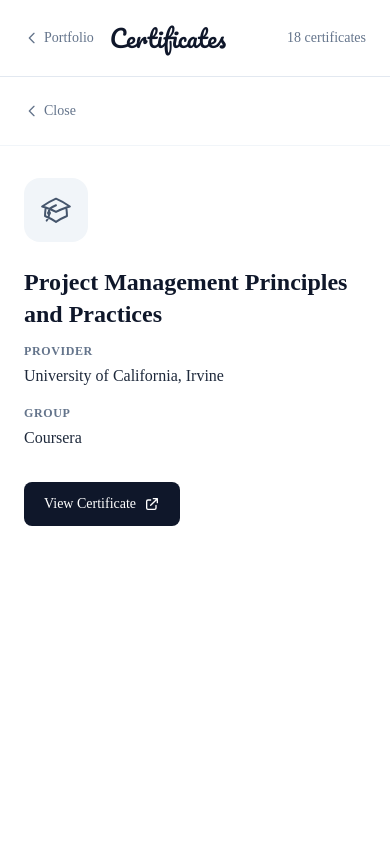
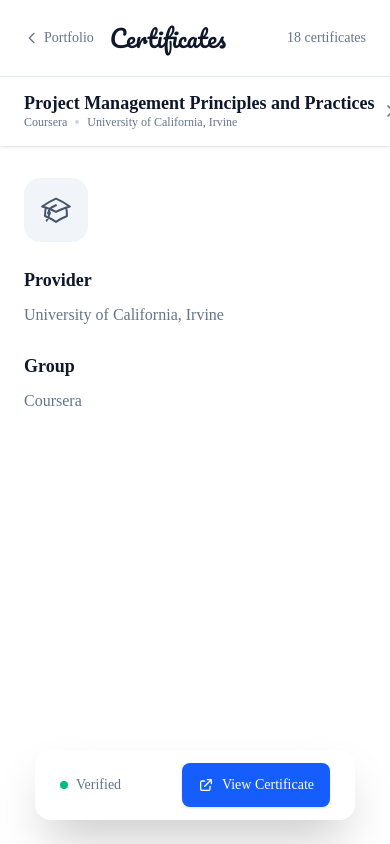
Before and after one commit to tqdat410/da-portfolio-v4.0, a Next.js app: page /certificates in a window 390 px wide. Both pictures are taken after a click on the button 195 px from the left and 173 px from the top of the page. Built offline with nearby package versions, Linux system fonts and the light colour scheme; a web font is replaced by a local one.

Commit message:
feat(certificates): sync page style with projects page design
- Glassmorphism header with title, group, provider info
- Floating footer toolbar with View Certificate button
- List panel heading style with dot indicator (matches projects)
- Mobile layout with bg-slate-50 and overflow-hidden

```diff
--- a/src/components/certificates-page/certificate-detail-panel.tsx
+++ b/src/components/certificates-page/certificate-detail-panel.tsx
@@ -10,22 +10,31 @@
 
 export function CertificateDetailPanel({ certificate, groupName, onClose }: CertificateDetailPanelProps) {
   return (
-    <div className="h-full bg-white">
-      {/* Close button */}
-      <div className="sticky top-0 z-10 bg-white/90 backdrop-blur-sm border-b border-slate-100 px-6 py-3 flex items-center">
+    <div className="h-full bg-white flex flex-col relative overflow-hidden">
+      {/* Header - matches project detail panel glassmorphism style */}
+      <div className="bg-white/60 backdrop-blur-md border-b border-white/30 px-6 py-3 flex items-center justify-between z-10 shrink-0 shadow-sm">
+        <div className="flex flex-col">
+          <h2 className="text-lg font-bold text-text-primary truncate leading-tight">{certificate.name}</h2>
+          <div className="flex items-center gap-2 text-xs font-medium">
+            <span className="text-text-secondary">{groupName}</span>
+            <span className="w-1 h-1 rounded-full bg-slate-300" />
+            <span className="text-text-secondary">{certificate.provider}</span>
+          </div>
+        </div>
         <button
           onClick={onClose}
-          className="text-sm text-text-secondary hover:text-text-primary transition-colors flex items-center gap-1"
+          className="p-2 rounded-full hover:bg-white/50 text-text-secondary transition-colors"
+          aria-label="Close"
         >
-          <svg className="w-4 h-4" fill="none" viewBox="0 0 24 24" stroke="currentColor" strokeWidth={2}>
-            <path strokeLinecap="round" strokeLinejoin="round" d="M15 19l-7-7 7-7" />
+          <svg className="w-5 h-5" fill="none" viewBox="0 0 24 24" stroke="currentColor" strokeWidth={2}>
+            <path strokeLinecap="round" strokeLinejoin="round" d="M6 18L18 6M6 6l12 12" />
           </svg>
-          Close
         </button>
       </div>
 
-      {/* Content */}
-      <div className="px-6 py-8">
+      {/* Scrollable Content */}
+      <div className="flex-1 overflow-y-auto relative">
+        <div className="px-6 py-8 pb-24">
           {/* Certificate icon */}
           <div className="w-16 h-16 rounded-2xl bg-slate-100 flex items-center justify-center mb-6">
             <svg className="w-8 h-8 text-slate-600" fill="none" viewBox="0 0 24 24" stroke="currentColor" strokeWidth={1.5}>
@@ -33,36 +42,16 @@
             </svg>
           </div>
 
-        <h2 className="text-2xl font-bold text-text-primary mb-2">
-          {certificate.name}
-        </h2>
+          {/* Details */}
+          <section className="mb-6">
+            <h3 className="text-lg font-semibold text-text-primary mb-2">Provider</h3>
+            <p className="text-accent-shadow leading-relaxed">{certificate.provider}</p>
+          </section>
 
-        {/* Meta */}
-        <div className="space-y-3 mb-8">
-          <div>
-            <span className="text-xs uppercase tracking-wider text-text-secondary font-semibold">Provider</span>
-            <p className="text-text-body mt-0.5">{certificate.provider}</p>
-          </div>
-          <div>
-            <span className="text-xs uppercase tracking-wider text-text-secondary font-semibold">Group</span>
-            <p className="text-text-body mt-0.5">{groupName}</p>
-          </div>
-        </div>
-
-        {/* View certificate link */}
-        {certificate.url && (
-          <a
-            href={certificate.url}
-            target="_blank"
-            rel="noopener noreferrer"
-            className="inline-flex items-center gap-2 px-5 py-2.5 rounded-lg bg-text-primary text-white text-sm font-medium hover:bg-text-primary/90 transition-colors"
-          >
-            View Certificate
-            <svg className="w-4 h-4" fill="none" viewBox="0 0 24 24" stroke="currentColor" strokeWidth={2}>
-              <path strokeLinecap="round" strokeLinejoin="round" d="M10 6H6a2 2 0 00-2 2v10a2 2 0 002 2h10a2 2 0 002-2v-4M14 4h6m0 0v6m0-6L10 14" />
-            </svg>
-          </a>
-        )}
+          <section className="mb-6">
+            <h3 className="text-lg font-semibold text-text-primary mb-2">Group</h3>
+            <p className="text-accent-shadow leading-relaxed">{groupName}</p>
+          </section>
 
           {!certificate.url && (
             <p className="text-sm text-text-secondary italic">
@@ -71,5 +60,32 @@
           )}
         </div>
       </div>
+
+      {/* Footer Tools Bar - Floating (matches project detail panel) */}
+      {certificate.url && (
+        <div className="absolute bottom-6 left-0 right-0 z-20 flex justify-center pointer-events-none px-6">
+          <div className="bg-white/60 backdrop-blur-md border border-white/30 px-6 py-3 rounded-2xl shadow-2xl flex items-center justify-between gap-12 pointer-events-auto min-w-[320px]">
+            {/* Group info (Left) */}
+            <div className="flex items-center gap-2">
+              <span className="w-2 h-2 rounded-full bg-emerald-500" />
+              <span className="text-sm font-medium text-text-secondary">Verified</span>
+            </div>
+
+            {/* Action Button (Right) */}
+            <a
+              href={certificate.url}
+              target="_blank"
+              rel="noopener noreferrer"
+              className="px-4 py-1.5 rounded-lg bg-blue-600 text-white text-sm font-medium hover:bg-blue-700 transition-colors flex items-center gap-2 shadow-sm"
+            >
+              <svg className="w-4 h-4" fill="none" viewBox="0 0 24 24" stroke="currentColor" strokeWidth={2}>
+                <path strokeLinecap="round" strokeLinejoin="round" d="M10 6H6a2 2 0 00-2 2v10a2 2 0 002 2h10a2 2 0 002-2v-4M14 4h6m0 0v6m0-6L10 14" />
+              </svg>
+              View Certificate
+            </a>
+          </div>
+        </div>
+      )}
+    </div>
   );
 }
--- a/src/components/certificates-page/certificate-list-panel.tsx
+++ b/src/components/certificates-page/certificate-list-panel.tsx
@@ -11,13 +11,14 @@
   const groups = content.about.certificates.items;
 
   return (
-    <div className="h-full bg-slate-50">
-      <div className="p-4 space-y-6">
+    <div className="min-h-full bg-slate-50 overflow-y-auto">
+      <div className="p-4 space-y-6 pb-20 md:pb-6">
         {groups.map((group, gIdx) => (
           <div key={group.name}>
-            <h3 className="pacifico-regular text-xl text-text-primary mb-3 px-2 flex items-center gap-2">
+            <h3 className="font-bold text-lg text-text-primary mb-3 px-2 flex items-center gap-2">
+              <span className="w-1.5 h-1.5 rounded-full bg-text-secondary"></span>
               {group.name}
-              <span className="text-sm font-sans text-text-secondary font-normal">
+              <span className="text-sm font-normal text-text-secondary">
                 ({group.count})
               </span>
             </h3>
@@ -29,7 +30,7 @@
                   <button
                     key={key}
                     onClick={() => onSelect(gIdx, iIdx)}
-                    className={`w-full text-left p-3 rounded-lg transition-colors duration-150 flex items-start gap-3 ${
+                    className={`w-full flex items-center gap-3 p-3 rounded-lg text-left transition-colors duration-150 ${
                       isSelected
                         ? "bg-white border-l-3 border-slate-800 shadow-sm"
                         : "hover:bg-white/70 border-l-3 border-transparent"
@@ -37,24 +38,25 @@
                     aria-current={isSelected ? "true" : undefined}
                   >
                     {/* Icon */}
-                    <div className="w-8 h-8 rounded-lg bg-slate-200 flex items-center justify-center flex-shrink-0 mt-0.5">
-                      <svg className="w-4 h-4 text-slate-600" fill="none" viewBox="0 0 24 24" stroke="currentColor" strokeWidth={2}>
-                        <path strokeLinecap="round" strokeLinejoin="round" d="M9 12l2 2 4-4m6 2a9 9 0 11-18 0 9 9 0 0118 0z" />
+                    <div className="w-14 h-14 rounded-lg bg-slate-200 flex items-center justify-center flex-shrink-0">
+                      <svg className="w-6 h-6 text-slate-600" fill="none" viewBox="0 0 24 24" stroke="currentColor" strokeWidth={1.5}>
+                        <path strokeLinecap="round" strokeLinejoin="round" d="M4.26 10.147a60.438 60.438 0 0 0-.491 6.347A48.62 48.62 0 0 1 12 20.904a48.62 48.62 0 0 1 8.232-4.41 60.46 60.46 0 0 0-.491-6.347m-15.482 0a50.636 50.636 0 0 0-2.658-.813A59.906 59.906 0 0 1 12 3.493a59.903 59.903 0 0 1 10.399 5.84c-.896.248-1.783.52-2.658.814m-15.482 0A50.717 50.717 0 0 1 12 13.489a50.702 50.702 0 0 1 7.74-3.342M6.75 15a.75.75 0 1 0 0-1.5.75.75 0 0 0 0 1.5Zm0 0v-3.675A55.378 55.378 0 0 1 12 8.443m-7.007 11.55A5.981 5.981 0 0 0 6.75 15.75v-1.5" />
                       </svg>
                     </div>
 
+                    {/* Info */}
                     <div className="flex-1 min-w-0">
                       <h4 className="text-sm font-semibold text-text-primary leading-snug">
                         {item.name}
                       </h4>
-                      <p className="text-xs text-text-secondary mt-0.5">
+                      <p className="text-xs text-text-secondary line-clamp-1 mt-0.5">
                         {item.provider}
                       </p>
                     </div>
 
                     {/* Link indicator */}
                     {item.url && (
-                      <div className="flex-shrink-0 mt-1">
+                      <div className="flex-shrink-0">
                         <svg className="w-3.5 h-3.5 text-slate-400" fill="none" viewBox="0 0 24 24" stroke="currentColor" strokeWidth={2}>
                           <path strokeLinecap="round" strokeLinejoin="round" d="M10 6H6a2 2 0 00-2 2v10a2 2 0 002 2h10a2 2 0 002-2v-4M14 4h6m0 0v6m0-6L10 14" />
                         </svg>
--- a/src/components/certificates-page/certificates-page-client.tsx
+++ b/src/components/certificates-page/certificates-page-client.tsx
@@ -74,7 +74,7 @@
         </div>
 
         {/* Mobile: stacked layout */}
-        <div className="block md:hidden h-full overflow-y-auto">
+        <div className="block md:hidden h-full overflow-hidden bg-slate-50">
           {selectedCertificate ? (
             <CertificateDetailPanel
               certificate={selectedCertificate.certificate}
```
Lines whose indentation alone changed are shown as unchanged.
